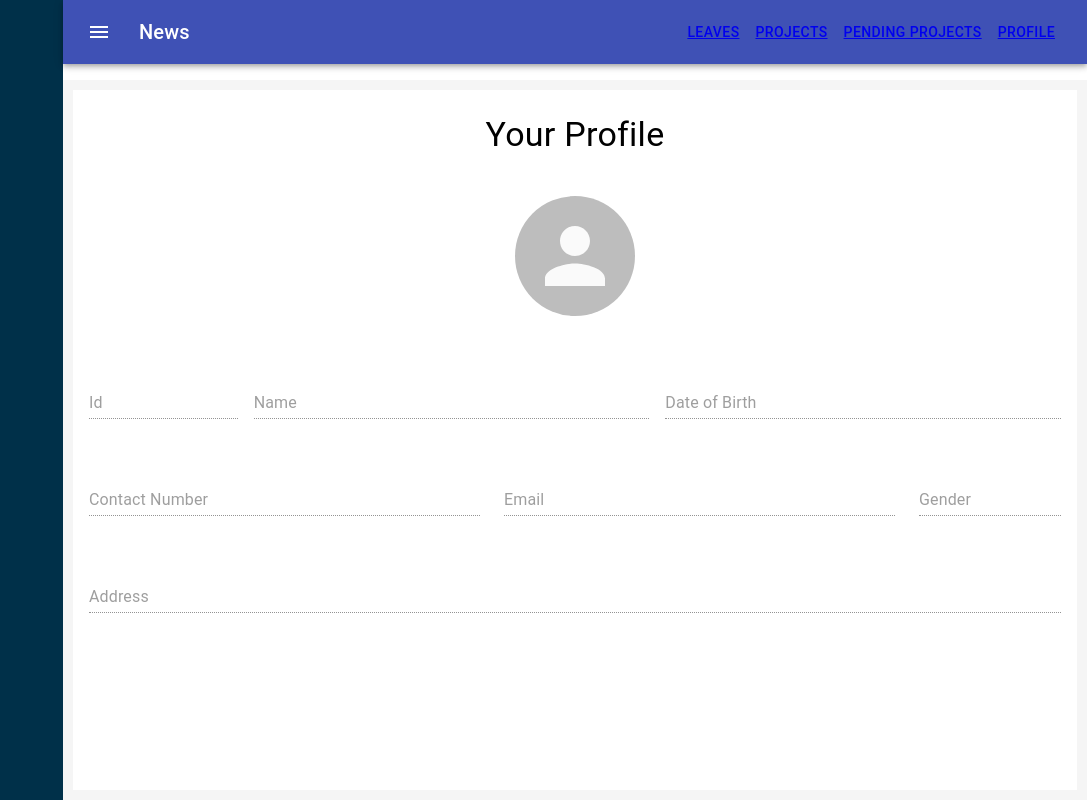
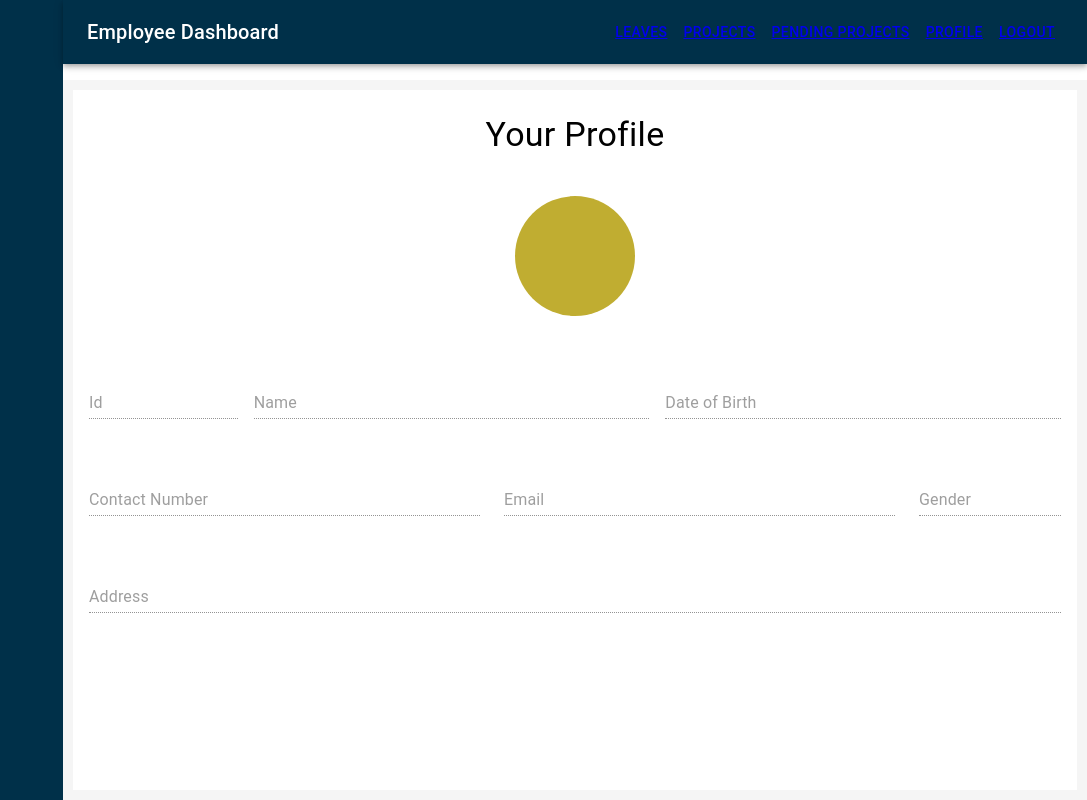
Before and after one commit to AlishanNadeem/Employee-MS, a React (Create React App) app in the folder client/: page /employee/profile in a window 1280 px wide. Shown: the whole page, without its empty margins (193-1280 px from the left). Built offline with nearby package versions, Linux system fonts and the light colour scheme; no server answers.

Commit message:
Update Avatar

```diff
--- a/client/src/Components/Assets/NavBar/NavBar.js
+++ b/client/src/Components/Assets/NavBar/NavBar.js
@@ -18,6 +18,10 @@ const useStyles = makeStyles((theme) => ({
   title: {
     flexGrow: 1,
   },
+  appBar: {
+    backgroundColor: '#003049',
+    color: 'white'
+  }
 }));
 
 export default function ButtonAppBar() {
@@ -28,13 +32,10 @@ export default function ButtonAppBar() {
 
   return (
     <div className={classes.root}>
-      <AppBar position="static">
+      <AppBar position="static" className={classes.appBar}>
         <Toolbar>
-          <IconButton edge="start" className={classes.menuButton} color="inherit" aria-label="menu">
-            <MenuIcon />
-          </IconButton>
           <Typography variant="h6" className={classes.title}>
-            News
+            Employee Dashboard
           </Typography>
           <Button color="inherit">
             <Link to={`${url}/leaves`}>
@@ -56,6 +57,11 @@ export default function ButtonAppBar() {
               Profile
             </Link>
           </Button>
+          <Button color="secondary">
+            <Link to={`${url}/profile`}>
+              Logout
+            </Link>
+          </Button>
         </Toolbar>
       </AppBar>
     </div>
--- a/client/src/Components/Assets/Profile.js
+++ b/client/src/Components/Assets/Profile.js
@@ -42,17 +42,27 @@ const useStyles = makeStyles((theme) => ({
     large: {
         width: theme.spacing(15),
         height: theme.spacing(15),
+        fontSize: '50px'
     },
 }));
+
 
 export default function Profile() {
     const classes = useStyles();
 
     const [profile, setProfile] = useState({});
+    const [name, setName] = useState('');
 
     useEffect(() => {
         getProfile();
     }, []);
+
+    function randomColor() {
+        let hex = Math.floor(Math.random() * 0xFFFFFF);
+        let color = "#" + hex.toString(16);
+
+        return color;
+      }
 
     const getProfile = () => {
         Axios.get(`http://localhost:5000/employee/viewProfile`, {
@@ -64,6 +74,7 @@ export default function Profile() {
                 console.log(res.data);
                 const getProfile = res.data;
                 setProfile(getProfile);
+                setName(res.data.name.charAt(0));
             })
             .catch((error) => {
                 console.log(error);
@@ -78,7 +89,7 @@ export default function Profile() {
             <div className={classes.lowerChild}>
                 <div className={classes.margin}>
                     <Grid container justify="center">
-                        <Avatar className={classes.large} />
+                        <Avatar className={classes.large} style={{backgroundColor: randomColor()}}>{name}</Avatar>
                     </Grid>
                     <Grid container spacing={2} style={{ marginTop: '50px' }}>
                         <Grid item md={2} sm={2} xs={2}>
```
